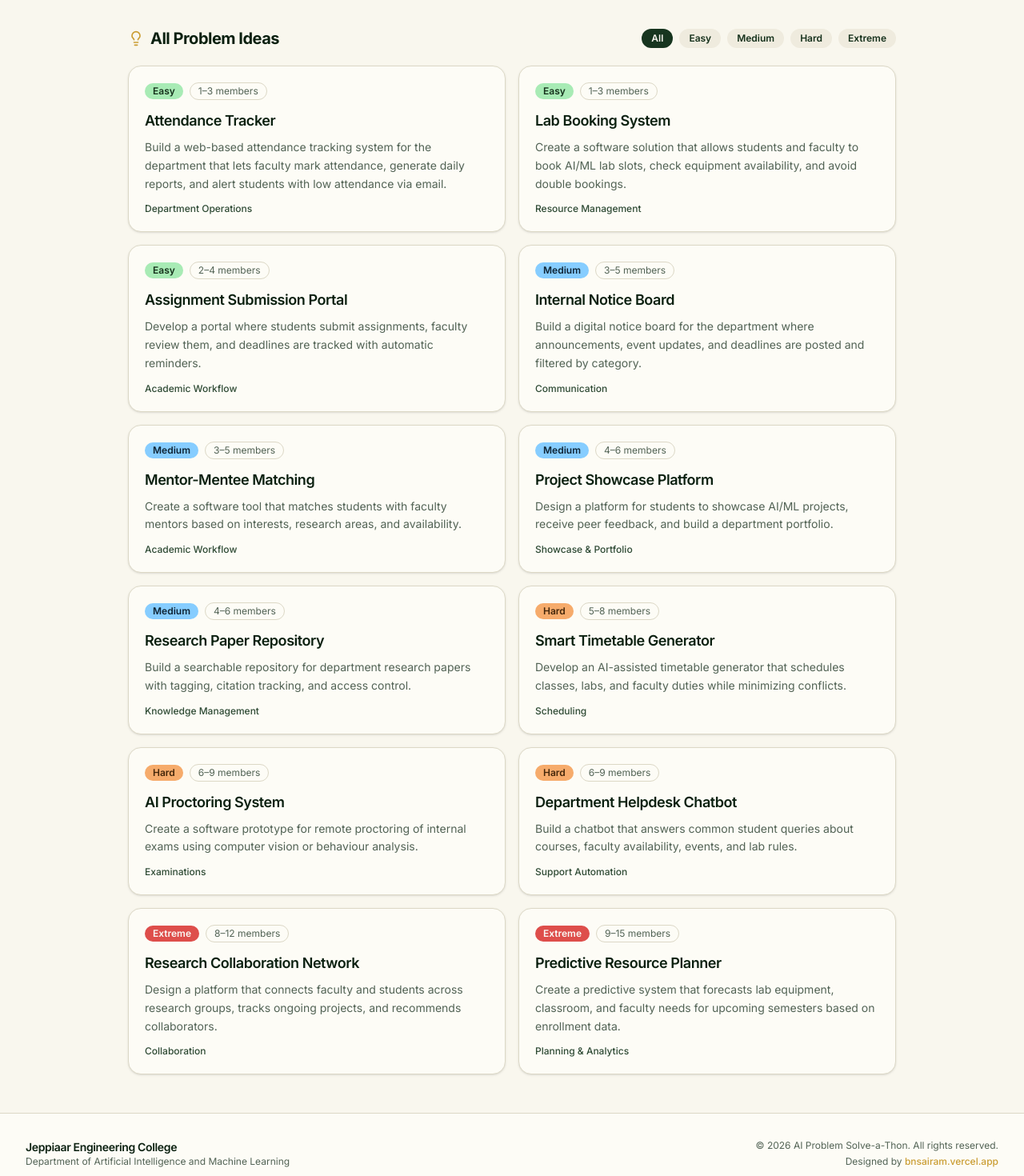
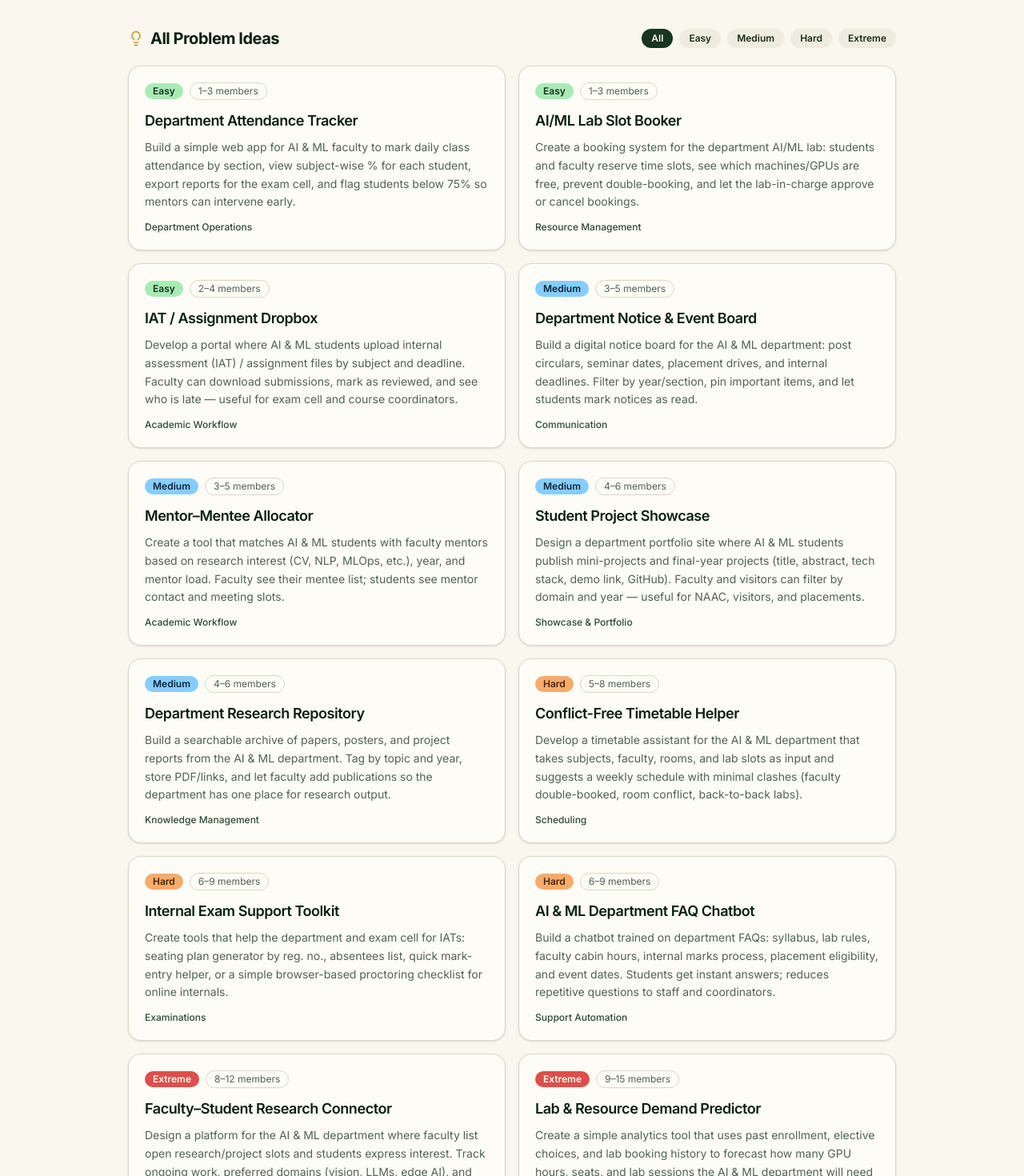
Before and after one commit to sairambn/AI-Competition, a React (Vite) app: page /problems in a window 1280 px wide. Shown: the part 620-2090 px from the top of the page at 80% size. Built offline with nearby package versions, Linux system fonts and the light colour scheme.

Commit message:
Rewrite problem statements to be clearly useful for the AI & ML department

```diff
--- a/src/data/problems.ts
+++ b/src/data/problems.ts
@@ -11,12 +11,17 @@ export interface ProblemStatement {
   active: boolean;
 }
 
+/**
+ * All problem statements are designed to solve real needs of the
+ * Department of Artificial Intelligence & Machine Learning,
+ * Jeppiaar Engineering College (faculty, students, labs, exam cell).
+ */
 export const PROBLEMS: ProblemStatement[] = [
   {
     id: "1",
-    title: "Attendance Tracker",
+    title: "Department Attendance Tracker",
     description:
-      "Build a web-based attendance tracking system for the department that lets faculty mark attendance, generate daily reports, and alert students with low attendance via email.",
+      "Build a simple web app for AI & ML faculty to mark daily class attendance by section, view subject-wise % for each student, export reports for the exam cell, and flag students below 75% so mentors can intervene early.",
     difficulty: "easy",
     min_team_size: 1,
     max_team_size: 3,
@@ -25,9 +30,9 @@ export const PROBLEMS: ProblemStatement[] = [
   },
   {
     id: "2",
-    title: "Lab Booking System",
+    title: "AI/ML Lab Slot Booker",
     description:
-      "Create a software solution that allows students and faculty to book AI/ML lab slots, check equipment availability, and avoid double bookings.",
+      "Create a booking system for the department AI/ML lab: students and faculty reserve time slots, see which machines/GPUs are free, prevent double-booking, and let the lab-in-charge approve or cancel bookings.",
     difficulty: "easy",
     min_team_size: 1,
     max_team_size: 3,
@@ -36,9 +41,9 @@ export const PROBLEMS: ProblemStatement[] = [
   },
   {
     id: "3",
-    title: "Assignment Submission Portal",
+    title: "IAT / Assignment Dropbox",
     description:
-      "Develop a portal where students submit assignments, faculty review them, and deadlines are tracked with automatic reminders.",
+      "Develop a portal where AI & ML students upload internal assessment (IAT) / assignment files by subject and deadline. Faculty can download submissions, mark as reviewed, and see who is late — useful for exam cell and course coordinators.",
     difficulty: "easy",
     min_team_size: 2,
     max_team_size: 4,
@@ -47,9 +52,9 @@ export const PROBLEMS: ProblemStatement[] = [
   },
   {
     id: "4",
-    title: "Internal Notice Board",
+    title: "Department Notice & Event Board",
     description:
-      "Build a digital notice board for the department where announcements, event updates, and deadlines are posted and filtered by category.",
+      "Build a digital notice board for the AI & ML department: post circulars, seminar dates, placement drives, and internal deadlines. Filter by year/section, pin important items, and let students mark notices as read.",
     difficulty: "medium",
     min_team_size: 3,
     max_team_size: 5,
@@ -58,9 +63,9 @@ export const PROBLEMS: ProblemStatement[] = [
   },
   {
     id: "5",
-    title: "Mentor-Mentee Matching",
+    title: "Mentor–Mentee Allocator",
     description:
-      "Create a software tool that matches students with faculty mentors based on interests, research areas, and availability.",
+      "Create a tool that matches AI & ML students with faculty mentors based on research interest (CV, NLP, MLOps, etc.), year, and mentor load. Faculty see their mentee list; students see mentor contact and meeting slots.",
     difficulty: "medium",
     min_team_size: 3,
     max_team_size: 5,
@@ -69,9 +74,9 @@ export const PROBLEMS: ProblemStatement[] = [
   },
   {
     id: "6",
-    title: "Project Showcase Platform",
+    title: "Student Project Showcase",
     description:
-      "Design a platform for students to showcase AI/ML projects, receive peer feedback, and build a department portfolio.",
+      "Design a department portfolio site where AI & ML students publish mini-projects and final-year projects (title, abstract, tech stack, demo link, GitHub). Faculty and visitors can filter by domain and year — useful for NAAC, visitors, and placements.",
     difficulty: "medium",
     min_team_size: 4,
     max_team_size: 6,
@@ -80,9 +85,9 @@ export const PROBLEMS: ProblemStatement[] = [
   },
   {
     id: "7",
-    title: "Research Paper Repository",
+    title: "Department Research Repository",
     description:
-      "Build a searchable repository for department research papers with tagging, citation tracking, and access control.",
+      "Build a searchable archive of papers, posters, and project reports from the AI & ML department. Tag by topic and year, store PDF/links, and let faculty add publications so the department has one place for research output.",
     difficulty: "medium",
     min_team_size: 4,
     max_team_size: 6,
@@ -91,9 +96,9 @@ export const PROBLEMS: ProblemStatement[] = [
   },
   {
     id: "8",
-    title: "Smart Timetable Generator",
+    title: "Conflict-Free Timetable Helper",
     description:
-      "Develop an AI-assisted timetable generator that schedules classes, labs, and faculty duties while minimizing conflicts.",
+      "Develop a timetable assistant for the AI & ML department that takes subjects, faculty, rooms, and lab slots as input and suggests a weekly schedule with minimal clashes (faculty double-booked, room conflict, back-to-back labs).",
     difficulty: "hard",
     min_team_size: 5,
     max_team_size: 8,
@@ -102,9 +107,9 @@ export const PROBLEMS: ProblemStatement[] = [
   },
   {
     id: "9",
-    title: "AI Proctoring System",
+    title: "Internal Exam Support Toolkit",
     description:
-      "Create a software prototype for remote proctoring of internal exams using computer vision or behaviour analysis.",
+      "Create tools that help the department and exam cell for IATs: seating plan generator by reg. no., absentees list, quick mark-entry helper, or a simple browser-based proctoring checklist for online internals.",
     difficulty: "hard",
     min_team_size: 6,
     max_team_size: 9,
@@ -113,9 +118,9 @@ export const PROBLEMS: ProblemStatement[] = [
   },
   {
     id: "10",
-    title: "Department Helpdesk Chatbot",
+    title: "AI & ML Department FAQ Chatbot",
     description:
-      "Build a chatbot that answers common student queries about courses, faculty availability, events, and lab rules.",
+      "Build a chatbot trained on department FAQs: syllabus, lab rules, faculty cabin hours, internal marks process, placement eligibility, and event dates. Students get instant answers; reduces repetitive questions to staff and coordinators.",
     difficulty: "hard",
     min_team_size: 6,
     max_team_size: 9,
@@ -124,9 +129,9 @@ export const PROBLEMS: ProblemStatement[] = [
   },
   {
     id: "11",
-    title: "Research Collaboration Network",
+    title: "Faculty–Student Research Connector",
     description:
-      "Design a platform that connects faculty and students across research groups, tracks ongoing projects, and recommends collaborators.",
+      "Design a platform for the AI & ML department where faculty list open research/project slots and students express interest. Track ongoing work, preferred domains (vision, LLMs, edge AI), and help form project groups for mini and major projects.",
     difficulty: "extreme",
     min_team_size: 8,
     max_team_size: 12,
@@ -135,9 +140,9 @@ export const PROBLEMS: ProblemStatement[] = [
   },
   {
     id: "12",
-    title: "Predictive Resource Planner",
+    title: "Lab & Resource Demand Predictor",
     description:
-      "Create a predictive system that forecasts lab equipment, classroom, and faculty needs for upcoming semesters based on enrollment data.",
+      "Create a simple analytics tool that uses past enrollment, elective choices, and lab booking history to forecast how many GPU hours, seats, and lab sessions the AI & ML department will need next semester — for planning purchases and schedules.",
     difficulty: "extreme",
     min_team_size: 9,
     max_team_size: 15,
```
